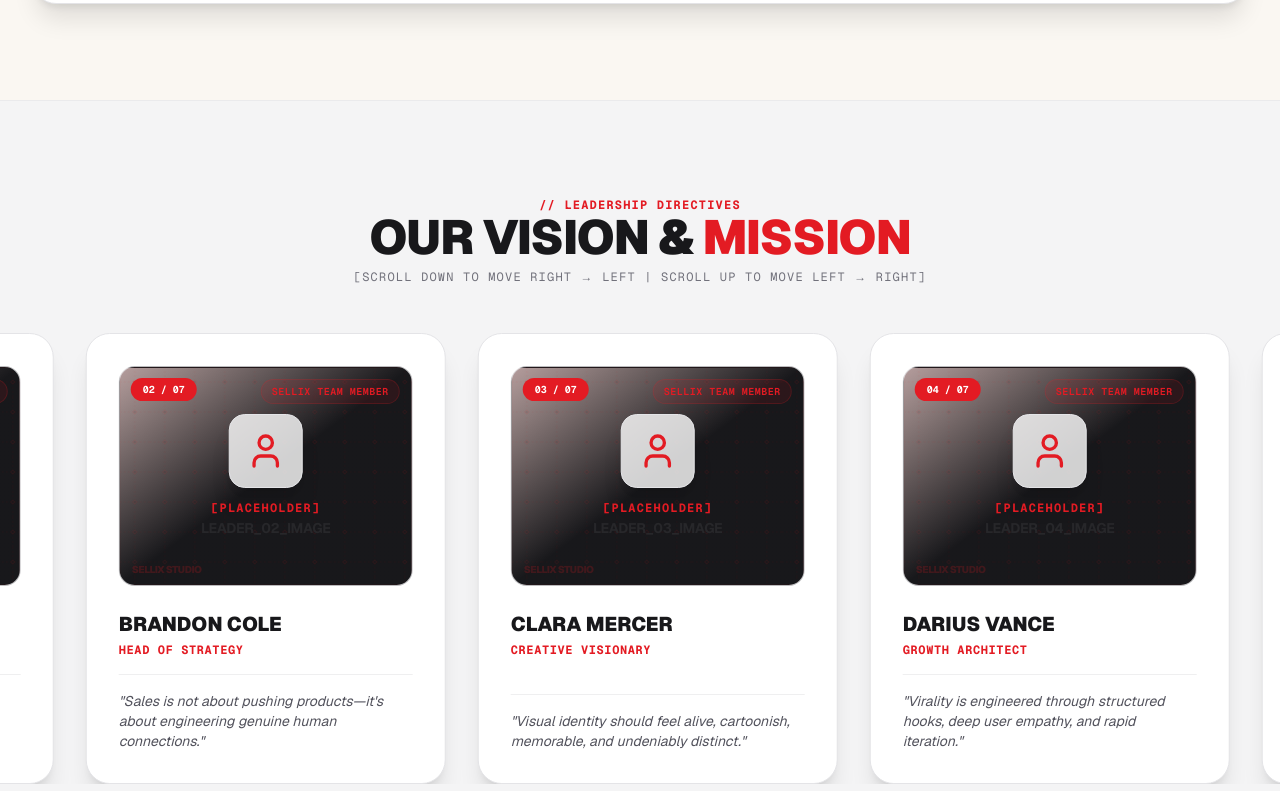
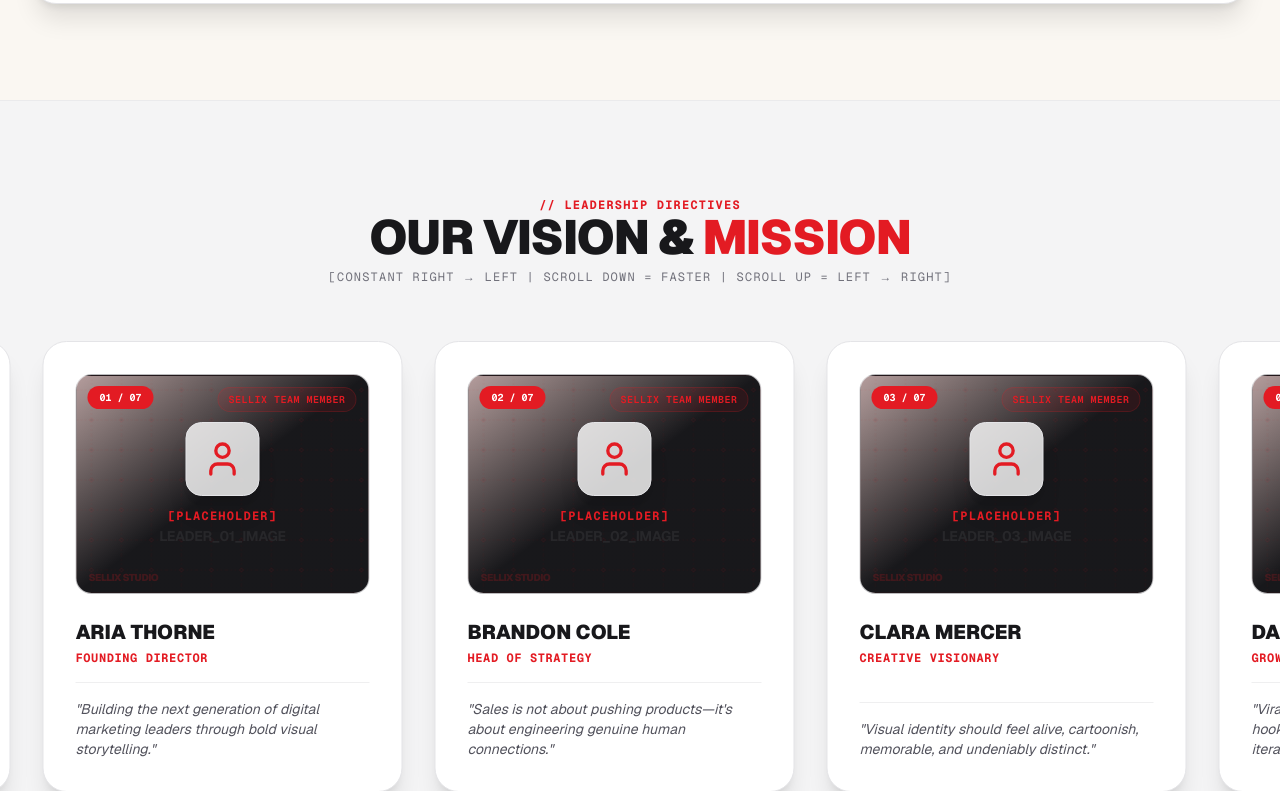
Before and after one commit to dakshnarwaria/sellix.muj, a Next.js app: page / in a window 1280 px wide. Shown: the part 3503-4294 px from the top of the page. Built offline with nearby package versions, Linux system fonts and the light colour scheme.

Commit message:
Fix block/image loop

```diff
--- /dev/null
+++ b/app/components/ScrollVelocityMotion.tsx
@@ -0,0 +1,136 @@
+"use client";
+
+import React from "react";
+import {
+  motion,
+  useAnimationFrame,
+  useMotionValue,
+  useScroll,
+  useSpring,
+  useTransform,
+  useVelocity,
+  wrap,
+  MotionValue,
+} from "framer-motion";
+
+interface VelocityMarqueeProps {
+  children: React.ReactNode;
+  baseVelocity?: number; // Default: -1 (right to left)
+  speedFactor?: number; // Default: 3.5 (gentler, elegant speed)
+  scrollFactor?: number; // Default: 6 (smooth scroll boost)
+  className?: string;
+}
+
+export function VelocityMarquee({
+  children,
+  baseVelocity = -1,
+  speedFactor = 3.5,
+  scrollFactor = 6,
+  className = "",
+}: VelocityMarqueeProps) {
+  const baseX = useMotionValue(0);
+  const { scrollY } = useScroll();
+  const scrollVelocity = useVelocity(scrollY);
+  const smoothVelocity = useSpring(scrollVelocity, {
+    damping: 50,
+    stiffness: 400,
+  });
+
+  const velocityFactor = useTransform(
+    smoothVelocity,
+    [-1000, 0, 1000],
+    [-5, 0, 5],
+    { clamp: false }
+  );
+
+  // Wrap at -25% since we render 4 identical sets of children
+  const x = useTransform(baseX, (v) => `${wrap(-25, 0, v)}%`);
+
+  useAnimationFrame((t, delta) => {
+    // Base right-to-left displacement (% per second)
+    let moveBy = baseVelocity * (delta / 1000) * speedFactor;
+
+    const v = velocityFactor.get();
+
+    if (v > 0) {
+      // Scrolling DOWN: faster right-to-left (more negative displacement)
+      moveBy -= v * scrollFactor * (delta / 1000);
+    } else if (v < 0) {
+      // Scrolling UP: move left-to-right (positive displacement)
+      moveBy += (-v * scrollFactor - baseVelocity * speedFactor) * (delta / 1000);
+    }
+
+    baseX.set(baseX.get() + moveBy);
+  });
+
+  return (
+    <div className={`w-full overflow-hidden ${className}`}>
+      <motion.div style={{ x }} className="flex gap-6 sm:gap-8 w-max">
+        {React.Children.map(children, (child, idx) =>
+          React.isValidElement(child)
+            ? React.cloneElement(child, { key: `set1-${child.key || idx}` })
+            : child
+        )}
+        {React.Children.map(children, (child, idx) =>
+          React.isValidElement(child)
+            ? React.cloneElement(child, { key: `set2-${child.key || idx}` })
+            : child
+        )}
+        {React.Children.map(children, (child, idx) =>
+          React.isValidElement(child)
+            ? React.cloneElement(child, { key: `set3-${child.key || idx}` })
+            : child
+        )}
+        {React.Children.map(children, (child, idx) =>
+          React.isValidElement(child)
+            ? React.cloneElement(child, { key: `set4-${child.key || idx}` })
+            : child
+        )}
+      </motion.div>
+    </div>
+  );
+}
+
+interface VelocityRotatorProps {
+  children: (rotateAngle: MotionValue<number>) => React.ReactNode;
+  baseRotateVelocity?: number; // degrees per sec (positive = clockwise)
+}
+
+export function VelocityRotator({
+  children,
+  baseRotateVelocity = 18,
+}: VelocityRotatorProps) {
+  const baseRotate = useMotionValue(0);
+  const { scrollY } = useScroll();
+  const scrollVelocity = useVelocity(scrollY);
+  const smoothVelocity = useSpring(scrollVelocity, {
+    damping: 50,
+    stiffness: 400,
+  });
+
+  const velocityFactor = useTransform(
+    smoothVelocity,
+    [-1000, 0, 1000],
+    [-5, 0, 5],
+    { clamp: false }
+  );
+
+  useAnimationFrame((t, delta) => {
+    // Base speed in degrees per second (clockwise)
+    let rotateBy = baseRotateVelocity * (delta / 1000);
+
+    const v = velocityFactor.get();
+
+    if (v > 0) {
+      // Scrolling DOWN: faster clockwise rotation
+      rotateBy += v * 28 * (delta / 1000);
+    } else if (v < 0) {
+      // Scrolling UP: counter-clockwise rotation (anti-clockwise)
+      rotateBy -= (-v * 28 + baseRotateVelocity) * (delta / 1000);
+    }
+
+    baseRotate.set(baseRotate.get() + rotateBy);
+  });
+
+  return <>{children(baseRotate)}</>;
+}
--- a/app/gallery/page.tsx
+++ b/app/gallery/page.tsx
@@ -1,34 +1,15 @@
 "use client";
 
-import React, { useRef, useState } from "react";
-import { motion, useScroll, useTransform, useSpring } from "framer-motion";
-import { SEMICIRCLE_GALLERY, HORIZONTAL_STRIP_GALLERY, GALLERY_EVENTS, GalleryEventSection } from "../data/gallery";
+import React, { useState } from "react";
+import { motion, useTransform } from "framer-motion";
+import { SEMICIRCLE_GALLERY, HORIZONTAL_STRIP_GALLERY, GALLERY_EVENTS } from "../data/gallery";
 import { SellixPlaceholder } from "../components/Placeholders";
 import { GalleryLightbox } from "./GalleryLightbox";
 import { Footer } from "../components/Footer";
+import { VelocityMarquee, VelocityRotator } from "../components/ScrollVelocityMotion";
 
 export default function GalleryPage() {
   const [activeAlbum, setActiveAlbum] = useState<{ album: string[]; eventName: string } | null>(null);
-
-  // Scroll Target Refs for Semicircle and Horizontal Strip
-  const orbitRef = useRef<HTMLDivElement>(null);
-  const stripRef = useRef<HTMLDivElement>(null);
-
-  // Orbit Scroll Transformation (Scroll DOWN = CLOCKWISE rotate, Scroll UP = ANTICLOCKWISE)
-  const { scrollYProgress: orbitProgress } = useScroll({
-    target: orbitRef,
-    offset: ["start end", "end start"],
-  });
-  const orbitRotateTransform = useTransform(orbitProgress, [0, 1], [-60, 60]);
-  const smoothOrbitRotate = useSpring(orbitRotateTransform, { stiffness: 90, damping: 20 });
-
-  // Horizontal Strip Scroll Transformation (Scroll DOWN = RIGHT to LEFT, Scroll UP = LEFT to RIGHT)
-  const { scrollYProgress: stripProgress } = useScroll({
-    target: stripRef,
-    offset: ["start end", "end start"],
-  });
-  const stripXTransform = useTransform(stripProgress, [0.1, 0.9], ["0%", "-60%"]);
-  const smoothStripX = useSpring(stripXTransform, { stiffness: 90, damping: 20 });
 
   return (
     <div className="relative min-h-screen flex flex-col pt-24 pb-12 overflow-x-hidden">
@@ -63,7 +44,7 @@ export default function GalleryPage() {
       {/* ------------------------------------------------------------- */}
       {/* 1. SEMICIRCLE / ORBITAL IMAGE ANIMATION                      */}
       {/* ------------------------------------------------------------- */}
-      <section ref={orbitRef} className="relative z-10 py-16 mb-24 overflow-hidden">
+      <section className="relative z-10 py-16 mb-24 overflow-hidden">
         <div className="text-center mb-8">
           <span className="text-xs font-mono font-bold tracking-widest text-[#E31B23] uppercase">
             // ORBITAL VISUAL ARC
@@ -72,19 +53,23 @@ export default function GalleryPage() {
             ROTATING <span className="text-[#E31B23]">SEMICIRCLE</span>
           </h2>
           <p className="text-xs font-mono text-zinc-500 uppercase tracking-wider mt-1">
-            [SCROLL DOWN = CLOCKWISE | SCROLL UP = ANTICLOCKWISE]
+            [CONSTANT CLOCKWISE | SCROLL DOWN = FASTER | SCROLL UP = COUNTER-CLOCKWISE]
           </p>
         </div>
 
-        {/* Orbit Arc Canvas Container */}
+        {/* Velocity Continuous Rotating Orbit Arc */}
+        <VelocityRotator baseRotateVelocity={18}>
+          {(rotateAngle) => {
+            const inverseRotate = useTransform(rotateAngle, (r) => -r);
+            return (
               <div className="relative w-full h-[360px] sm:h-[480px] flex items-center justify-center overflow-hidden">
                 <motion.div
-            style={{ rotate: smoothOrbitRotate }}
+                  style={{ rotate: rotateAngle }}
                   className="relative w-[600px] sm:w-[800px] h-[600px] sm:h-[800px] rounded-full border border-dashed border-[#E31B23]/30 flex items-center justify-center"
                 >
                   {SEMICIRCLE_GALLERY.map((item, index) => {
                     const total = SEMICIRCLE_GALLERY.length;
-              const angle = (index / total) * Math.PI; // Semicircle arrangement angle
+                    const angle = (index / total) * 2 * Math.PI; // Full circle distribution
                     const radius = 280; // Radius distance
                     const x = radius * Math.cos(angle - Math.PI / 2);
                     const y = radius * Math.sin(angle - Math.PI / 2);
@@ -100,22 +85,27 @@ export default function GalleryPage() {
                         whileHover={{ scale: 1.15 }}
                         className="w-32 h-24 sm:w-40 sm:h-28 rounded-2xl overflow-hidden shadow-xl border-2 border-zinc-200 dark:border-zinc-800 hover:border-[#E31B23] transition-all duration-300"
                       >
+                        <motion.div style={{ rotate: inverseRotate }} className="w-full h-full">
                           <SellixPlaceholder
                             label={item.image}
                             type="gallery"
                             className="w-full h-full rounded-none border-none p-1"
                           />
                         </motion.div>
+                      </motion.div>
                     );
                   })}
                 </motion.div>
               </div>
+            );
+          }}
+        </VelocityRotator>
       </section>
 
       {/* ------------------------------------------------------------- */}
       {/* 2. HORIZONTAL IMAGE STRIP                                     */}
       {/* ------------------------------------------------------------- */}
-      <section ref={stripRef} className="relative z-10 py-16 mb-28 bg-zinc-100 dark:bg-zinc-900/50 border-y border-zinc-200 dark:border-zinc-800 overflow-hidden">
+      <section className="relative z-10 py-16 mb-28 bg-zinc-100 dark:bg-zinc-900/50 border-y border-zinc-200 dark:border-zinc-800 overflow-hidden">
         <div className="text-center mb-8">
           <span className="text-xs font-mono font-bold tracking-widest text-[#E31B23] uppercase">
             // CONTINUOUS STRIP
@@ -124,12 +114,11 @@ export default function GalleryPage() {
             HORIZONTAL <span className="text-[#E31B23]">TIMELINE</span>
           </h2>
           <p className="text-xs font-mono text-zinc-500 uppercase tracking-wider mt-1">
-            [SCROLL DOWN = RIGHT → LEFT | SCROLL UP = LEFT → RIGHT]
+            [CONSTANT RIGHT → LEFT | SCROLL DOWN = FASTER | SCROLL UP = LEFT → RIGHT]
           </p>
         </div>
 
-        <div className="w-full overflow-hidden px-4">
-          <motion.div style={{ x: smoothStripX }} className="flex gap-6 w-max">
+        <VelocityMarquee baseVelocity={-1} className="py-2">
           {HORIZONTAL_STRIP_GALLERY.map((item) => (
             <motion.div
               key={item.id}
@@ -143,8 +132,7 @@ export default function GalleryPage() {
               />
             </motion.div>
           ))}
-          </motion.div>
-        </div>
+        </VelocityMarquee>
       </section>
 
       {/* ------------------------------------------------------------- */}
--- a/app/page.tsx
+++ b/app/page.tsx
@@ -1,12 +1,13 @@
 "use client";
 
-import React, { useRef } from "react";
+import React from "react";
 import Link from "next/link";
-import { motion, useScroll, useTransform, useSpring } from "framer-motion";
+import { motion } from "framer-motion";
 import { ArrowRight, ChevronDown } from "lucide-react";
 import { ArrowUpRight } from "lucide-react";
 import { SellixPlaceholder } from "./components/Placeholders";
 import { Footer } from "./components/Footer";
+import { VelocityMarquee } from "./components/ScrollVelocityMotion";
 
 // 7 Leader Items for Vision & Mission
 const LEADERS = [
@@ -62,18 +63,6 @@ const LEADERS = [
 ];
 
 export default function HomePage() {
-  // Sticky container ref for Vision & Mission horizontal scroll
-  const visionTargetRef = useRef<HTMLDivElement>(null);
-  const { scrollYProgress } = useScroll({
-    target: visionTargetRef,
-    offset: ["start end", "end start"],
-  });
-
-  // Scroll DOWN -> RIGHT to LEFT (-70% shift)
-  // Scroll UP -> LEFT to RIGHT (+shift)
-  const xTransform = useTransform(scrollYProgress, [0.1, 0.9], ["0%", "-72%"]);
-  const smoothX = useSpring(xTransform, { stiffness: 100, damping: 20 });
-
   return (
     <div className="relative min-h-screen flex flex-col overflow-x-hidden">
       {/* ------------------------------------------------------------- */}
@@ -333,7 +322,7 @@ export default function HomePage() {
       {/* ------------------------------------------------------------- */}
       {/* 4. OUR VISION & MISSION (7 Leader Scroll-Linked Items)       */}
       {/* ------------------------------------------------------------- */}
-      <section ref={visionTargetRef} className="relative z-10 py-24 bg-zinc-100 dark:bg-zinc-900/60 border-t border-zinc-200/60 dark:border-zinc-800/60 overflow-hidden">
+      <section className="relative z-10 py-24 bg-zinc-100 dark:bg-zinc-900/60 border-t border-zinc-200/60 dark:border-zinc-800/60 overflow-hidden">
         <div className="max-w-7xl mx-auto px-4 sm:px-6 lg:px-8 mb-12 flex flex-col items-center text-center">
           <span className="text-xs font-mono font-bold tracking-widest text-[#E31B23] uppercase">
             // LEADERSHIP DIRECTIVES
@@ -342,13 +331,12 @@ export default function HomePage() {
             OUR VISION & <span className="text-[#E31B23]">MISSION</span>
           </h2>
           <p className="text-xs font-mono text-zinc-500 mt-2 uppercase tracking-widest">
-            [SCROLL DOWN TO MOVE RIGHT → LEFT | SCROLL UP TO MOVE LEFT → RIGHT]
+            [CONSTANT RIGHT → LEFT | SCROLL DOWN = FASTER | SCROLL UP = LEFT → RIGHT]
           </p>
         </div>
 
-        {/* Horizontal Continuous Track for 7 Leaders */}
-        <div className="w-full overflow-hidden px-4">
-          <motion.div style={{ x: smoothX }} className="flex gap-6 sm:gap-8 w-max">
+        {/* Velocity Continuous Marquee Track */}
+        <VelocityMarquee baseVelocity={-1} className="py-2">
           {LEADERS.map((leader, index) => (
             <div
               key={leader.id}
@@ -373,8 +361,7 @@ export default function HomePage() {
               </blockquote>
             </div>
           ))}
-          </motion.div>
-        </div>
+        </VelocityMarquee>
       </section>
 
       {/* ------------------------------------------------------------- */}
```
Lines whose indentation alone changed are shown as unchanged.
